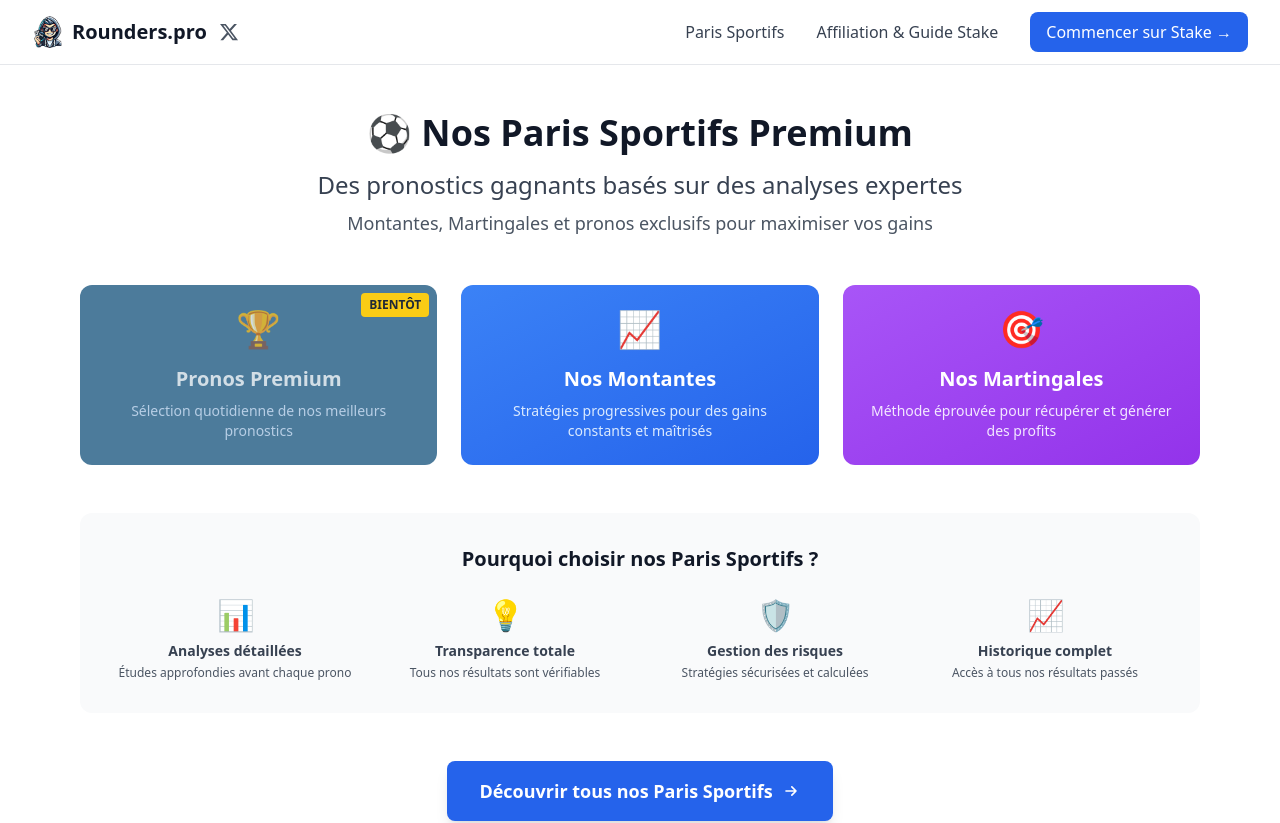
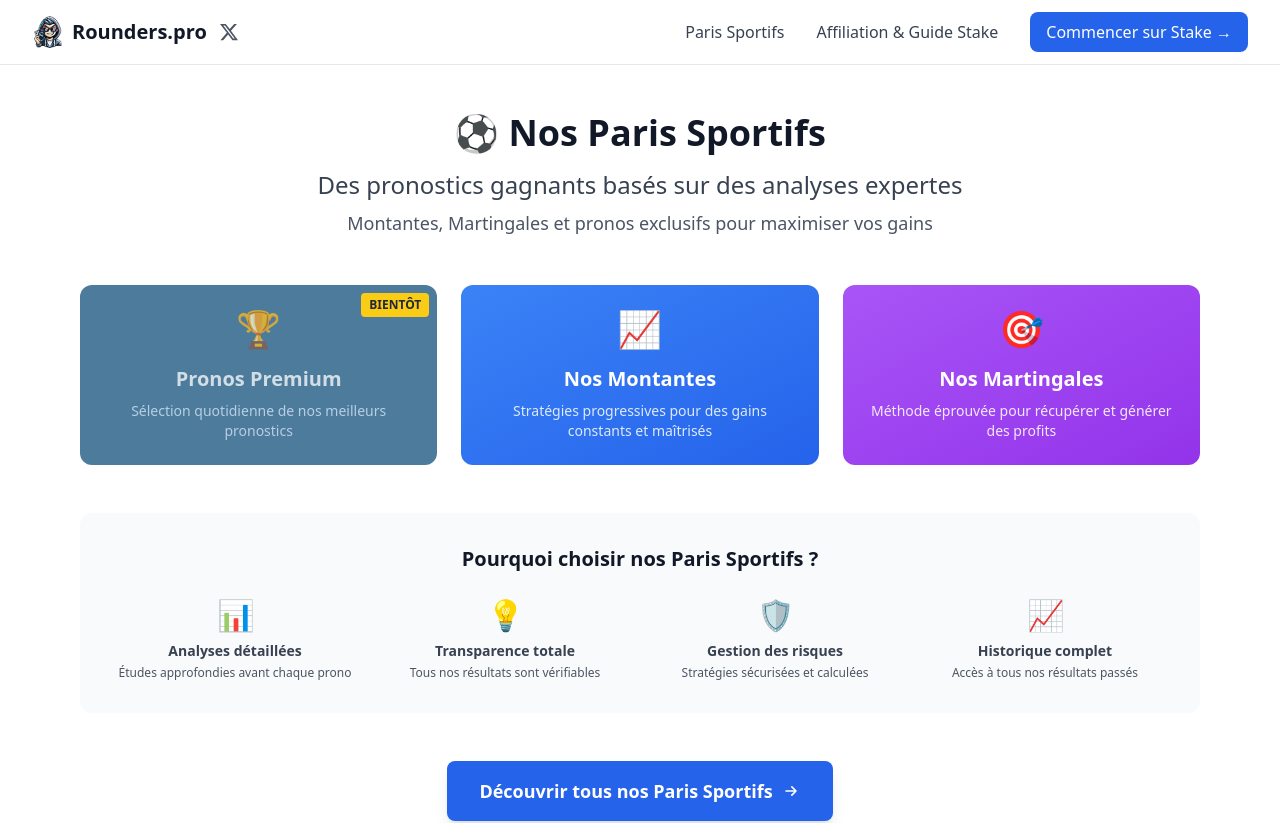
Before and after one commit to Web-Online-Concept/rounders-pro, a Next.js app: page / in a window 1280 px wide. Shown: the top 823 px of the page. Built offline with nearby package versions, Linux system fonts and the light colour scheme.

Commit message:
Update page.js

```diff
--- a/app/page.js
+++ b/app/page.js
@@ -16,7 +16,7 @@ export default function Home() {
           <div className="max-w-6xl mx-auto px-4">
             <div className="text-center mb-12">
               <h1 className="text-3xl md:text-4xl font-bold mb-4 text-gray-900">
-                ⚽ Nos Paris Sportifs Premium
+                ⚽ Nos Paris Sportifs
               </h1>
               <p className="text-xl md:text-2xl mb-2 text-gray-700">
                 Des pronostics gagnants basés sur des analyses expertes
```
